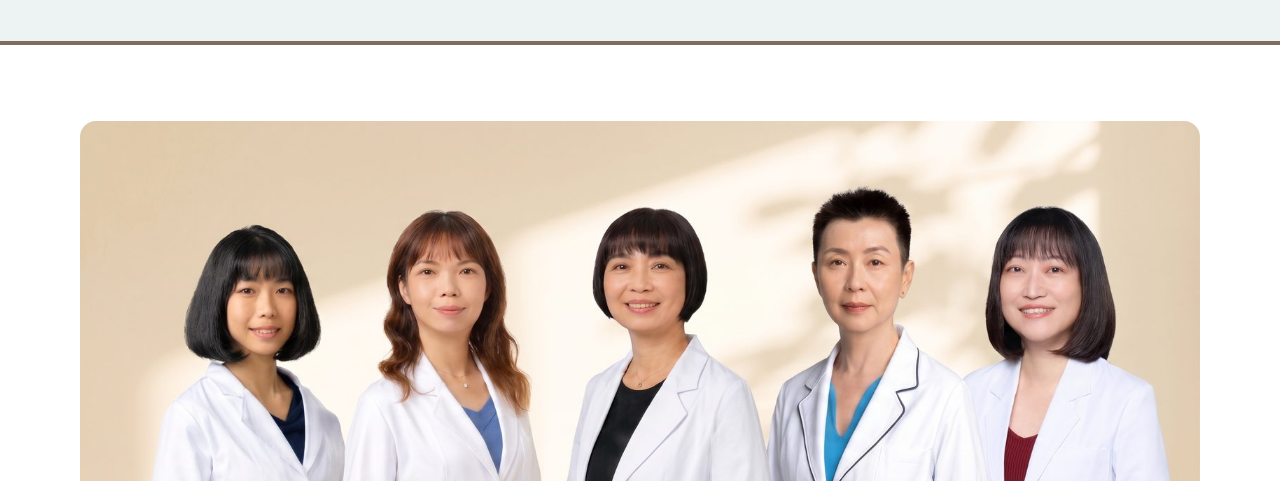
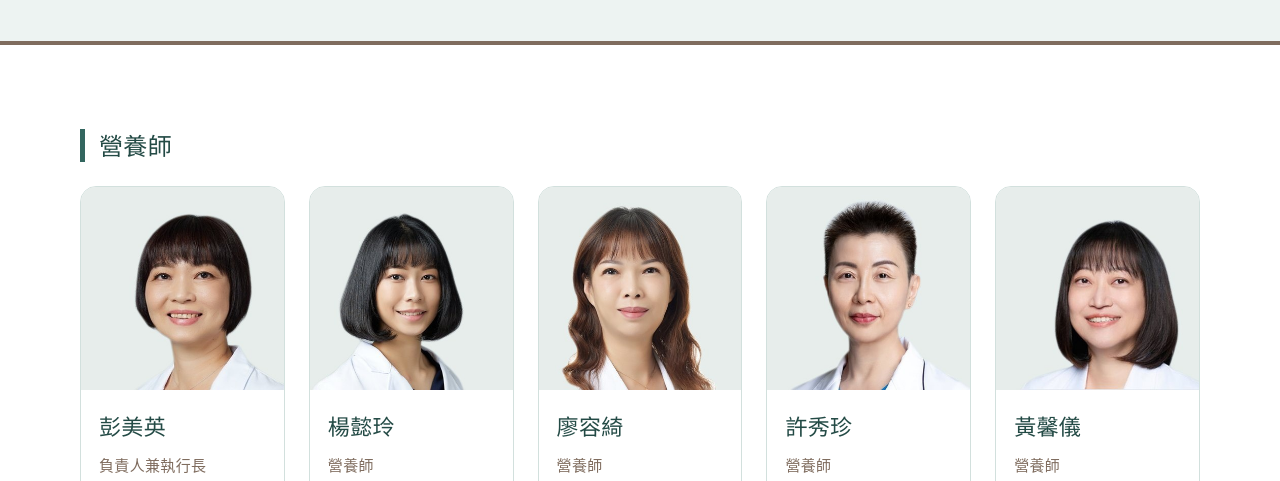
Before and after one commit to phoebe168/phoebe-web, a plain HTML site: page docs/team.html in a window 1280 px wide. Shown: the part 287-768 px from the top of the page. Drawn offline with Linux system fonts and the light colour scheme; a web font is replaced by a local one.

Commit message:
團隊頁移除合照

```diff
--- a/docs/team.html
+++ b/docs/team.html
@@ -46,9 +46,6 @@
 
 <section class="band">
   <div class="wrap">
-    <figure class="team-photo">
-      <img src="assets/photos/team-group.jpg" alt="非比營養師團隊五位營養師合照" width="1600" height="588">
-    </figure>
     <h2 class="team-group">營養師</h2>
     <ul class="dietitians">
       <li>
```
Also changed, not shown: src/pages/team.html (+0 -3 lines).
